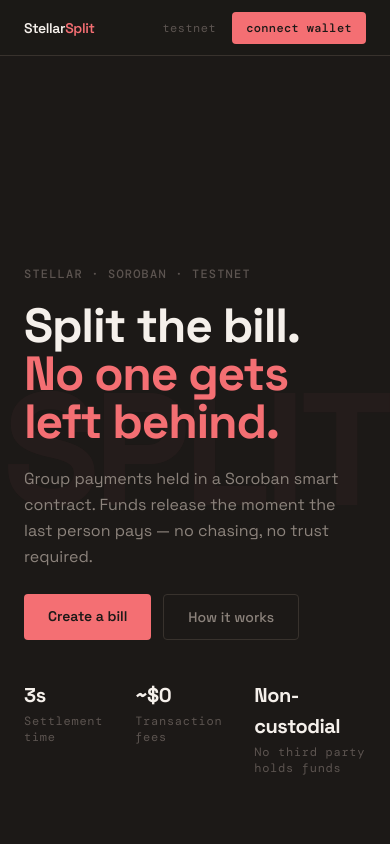
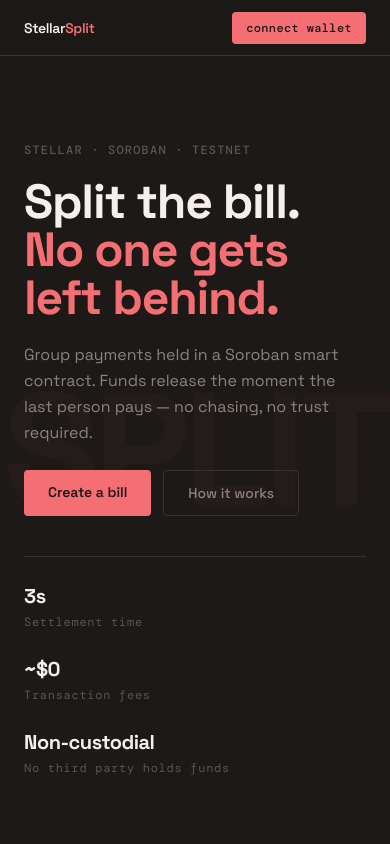
Before and after one commit to SATISH-JALAN/stellarsplit, a Next.js app: page / in a window 390 px wide. Shown: the top 844 px of the page. Built offline with nearby package versions, Linux system fonts and the light colour scheme; what @stellar/stellar-sdk would draw is missing.

Commit message:
mobile responsive

```diff
--- a/components/HeroSection.tsx
+++ b/components/HeroSection.tsx
@@ -123,7 +123,7 @@ export function HeroSection() {
                     <WalletPanel />
                 ) : (
                     <div
-                        className="flex flex-row md:flex-col gap-8 md:gap-0 md:divide-y pb-1"
+                        className="flex flex-col sm:flex-row md:flex-col gap-6 sm:gap-8 md:gap-0 md:divide-y pb-1 border-t md:border-t-0 md:border-l pt-6 md:pt-0 md:pl-6"
                         style={{ borderColor: "#38322D" }}
                     >
                         {[
--- a/components/Navbar.tsx
+++ b/components/Navbar.tsx
@@ -28,7 +28,7 @@ export function Navbar() {
                 <div className="flex items-center gap-4">
                     {/* Network indicator */}
                     <span
-                        className="text-xs"
+                        className="hidden sm:inline text-xs"
                         style={{ fontFamily: "var(--font-mono)", color: "#5C5450", letterSpacing: "0.04em" }}
                     >
                         testnet
--- a/components/WalletPanel.tsx
+++ b/components/WalletPanel.tsx
@@ -11,8 +11,8 @@ export function WalletPanel() {
 
     return (
         <div
-            className="flex flex-col gap-0 md:min-w-[200px]"
-            style={{ borderLeft: "1px solid #38322D", paddingLeft: "1.5rem" }}
+            className="flex flex-col gap-0 md:min-w-[200px] border-t md:border-t-0 md:border-l pt-6 md:pt-0 md:pl-6"
+            style={{ borderColor: "#38322D" }}
         >
             {/* Address row */}
             <div className="flex flex-col gap-0.5 pb-5" style={{ borderBottom: "1px solid #38322D" }}>
```
